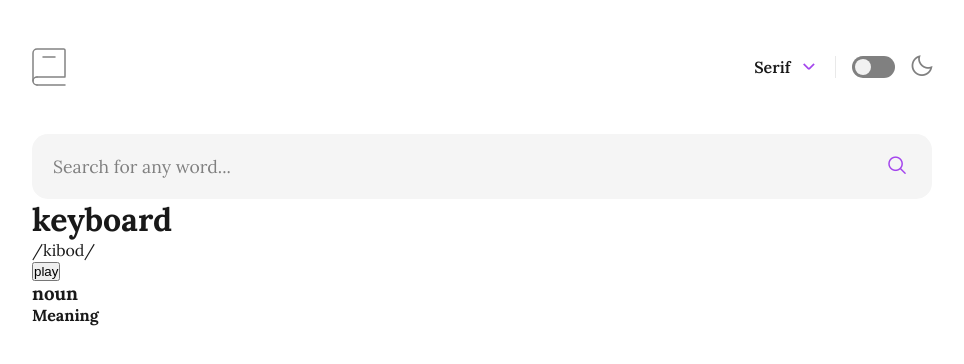
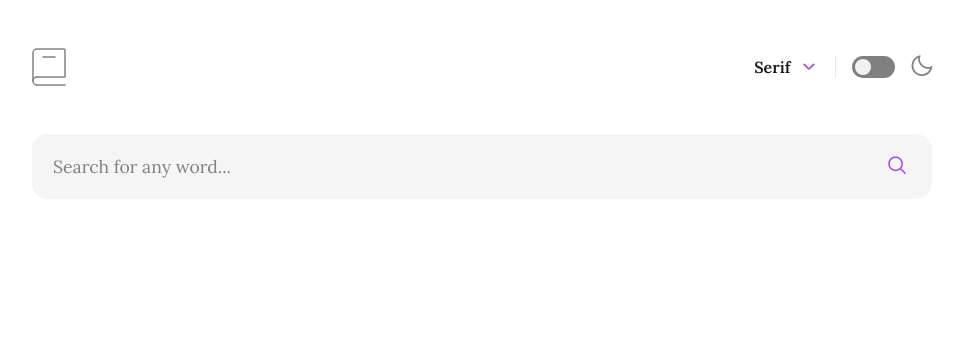
Before and after one commit to edumoreiira/Dictionary, an Angular app: page / in a window 1280 px wide. Shown: the top 364 px of the page, without its empty margins (158-1122 px from the left). Built offline with nearby package versions, Linux system fonts and the light colour scheme.

Commit message:
create html structure for dictionary

```diff
--- a/src/app/app.component.scss
+++ b/src/app/app.component.scss
@@ -6,5 +6,5 @@
     color: var(--text-color);
     background-color: var(--bg-color);
     height: 100vh;
-    overflow: hidden;
+    overflow: auto;
 }
--- a/src/app/components/dictionary/dictionary.component.html
+++ b/src/app/components/dictionary/dictionary.component.html
@@ -1,18 +1,32 @@
 <main class="container">
     <app-searchbar (searchInput)="searchDictionary($event)"/>
+    <div *ngIf="$dictionary | async as dictionary" class="dictionary">
         <div class="keyword">
             <div class="word-wrapper">
-            <h1 class="word">keyboard</h1>
-            <span class="pronunciation">/kibod/</span>
+                <h1 class="word">{{dictionary[0].word}}</h1>
+                <span class="pronunciation">{{dictionary[0].phonetic}}</span>
             </div>
             <button type="button" class="pronouncing-audio">play</button>
         </div>
-    <div class="meanings">
-        <h3 class="part-of-speech">noun</h3>
+
+        <div *ngFor="let content of dictionary" class="definitions-content">
+            <div *ngFor="let meaning of content.meanings" class="meanings">
+                <h3 class="part-of-speech">{{meaning.partOfSpeech}}</h3>
                 <h4 class="meaning">Meaning</h4>
                 <ul class="definitions">
-
+                    <li *ngFor="let item of meaning.definitions" class="definition">
+                        <p>{{item.definition}}</p>
+                    </li>
                 </ul>
 
+                <div *ngIf="meaning.synonyms.length >= 1" class="synonyms">
+                    <h4 class="synonym-title">Synonms</h4>
+                    <ul class="synonym-list">
+                        <li *ngFor="let synonym of meaning.synonyms" class="synonym-item"><span>{{synonym}}</span></li>
+                    </ul>
+                </div>
+            </div>
+
+        </div>
     </div>
 </main>
--- a/src/app/components/dictionary/dictionary.component.ts
+++ b/src/app/components/dictionary/dictionary.component.ts
@@ -20,7 +20,7 @@ export class DictionaryComponent {
 
   }
 
-  $teste = new Observable<Dictionary[]>();
+  $dictionary = new Observable<Dictionary[]>();
 
   playAudio(){
     const audio = new Audio('https://api.dictionaryapi.dev/media/pronunciations/en/keyboard-us.mp3');
@@ -28,7 +28,6 @@ export class DictionaryComponent {
   }
 
   searchDictionary(searchValue: string){
-    this.$teste = this.dictionaryService.requestWord(searchValue);
-    // this.$teste.subscribe(a=>{console.log(a[0].word)})
+    this.$dictionary = this.dictionaryService.requestWord(searchValue);
   }
 }
--- a/src/app/components/models/dictionary.interface.ts
+++ b/src/app/components/models/dictionary.interface.ts
@@ -1,5 +1,6 @@
 export interface Dictionary{
     word: string,
+    phonetic: string;
     phonetics: Phonetics[],
     meanings: Meanings[],
     license: License,
@@ -18,7 +19,9 @@ interface License{
 
 interface Meanings{
     partOfSpeech: string,
-    definitions: Definitions[]
+    definitions: Definitions[],
+    synonyms: string[],
+    antonyms: string[]
 }
 
 interface Definitions{
```
Lines whose indentation alone changed are shown as unchanged.
